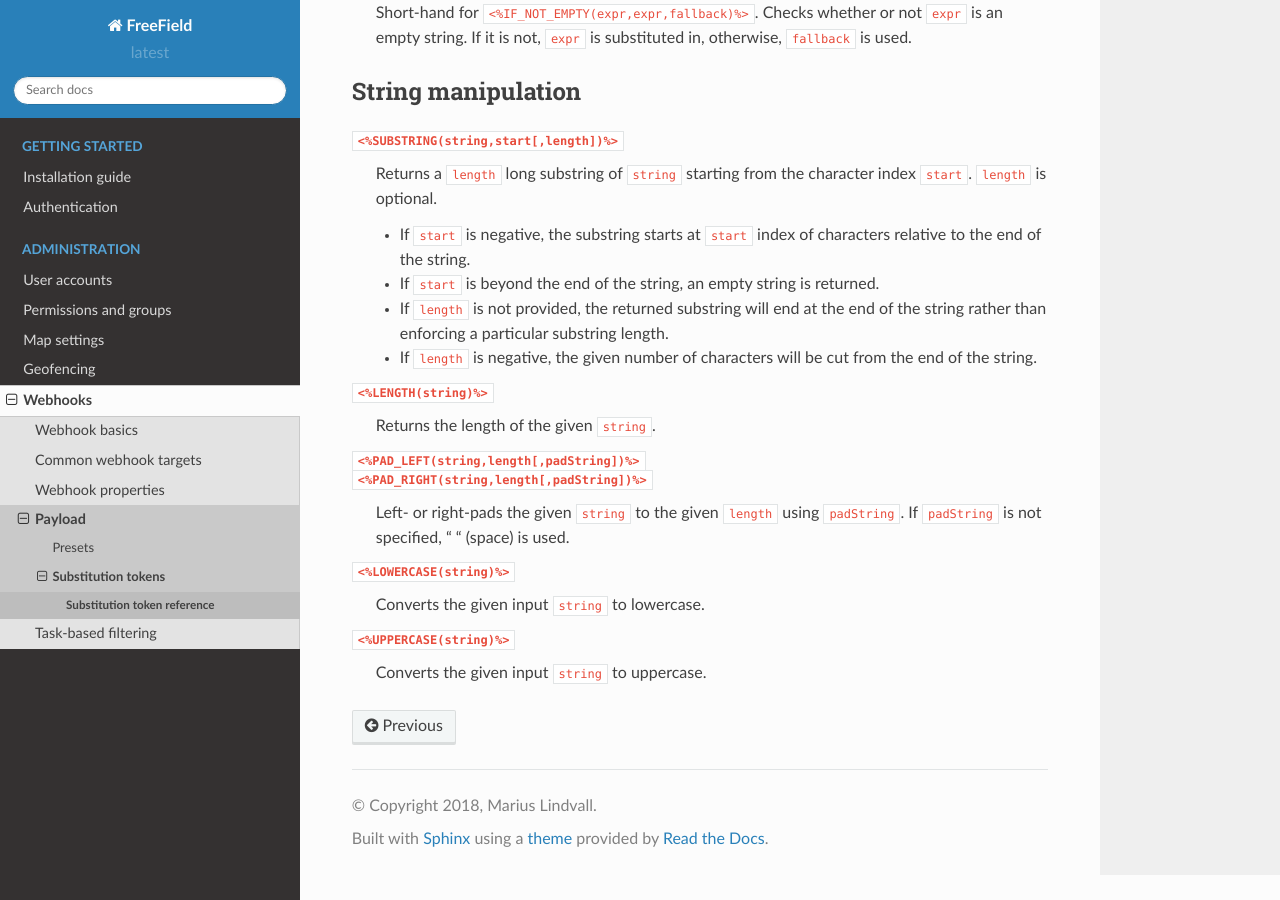
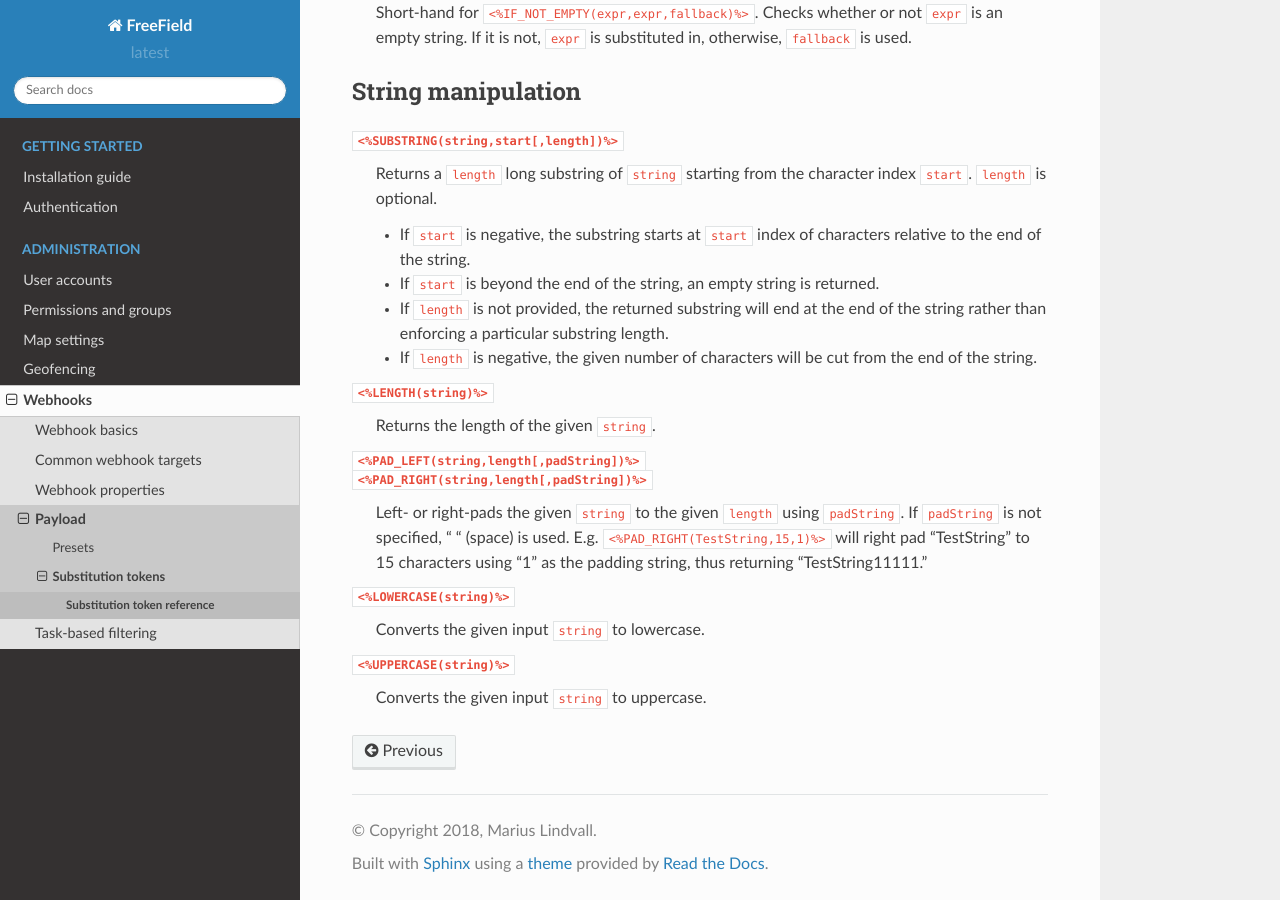
Before and after one commit to bilde2910/FreeField, a Sphinx documentation site: the page built from docs/webhooks/tokenref.rst, in a window 1280 px wide and 900 px high, scrolled down 5042 px. Built offline with Sphinx 7.4.7 and the Read the Docs theme 2.0.0, drawn with Linux system fonts in a browser that asks for light colours; formulas are drawn with MathJax 3.

Commit message:
Provide example for padding tokens

```diff
--- a/docs/webhooks/tokenref.rst
+++ b/docs/webhooks/tokenref.rst
@@ -263,7 +263,9 @@ String manipulation
 
 ``<%PAD_LEFT(string,length[,padString])%>`` |br| ``<%PAD_RIGHT(string,length[,padString])%>``
    Left- or right-pads the given ``string`` to the given ``length`` using
-   ``padString``. If ``padString`` is not specified, " " (space) is used.
+   ``padString``. If ``padString`` is not specified, " " (space) is used. E.g.
+   ``<%PAD_RIGHT(TestString,15,1)%>`` will right pad "TestString" to 15
+   characters using "1" as the padding string, thus returning "TestString11111."
 
 ``<%LOWERCASE(string)%>``
    Converts the given input ``string`` to lowercase.
```
